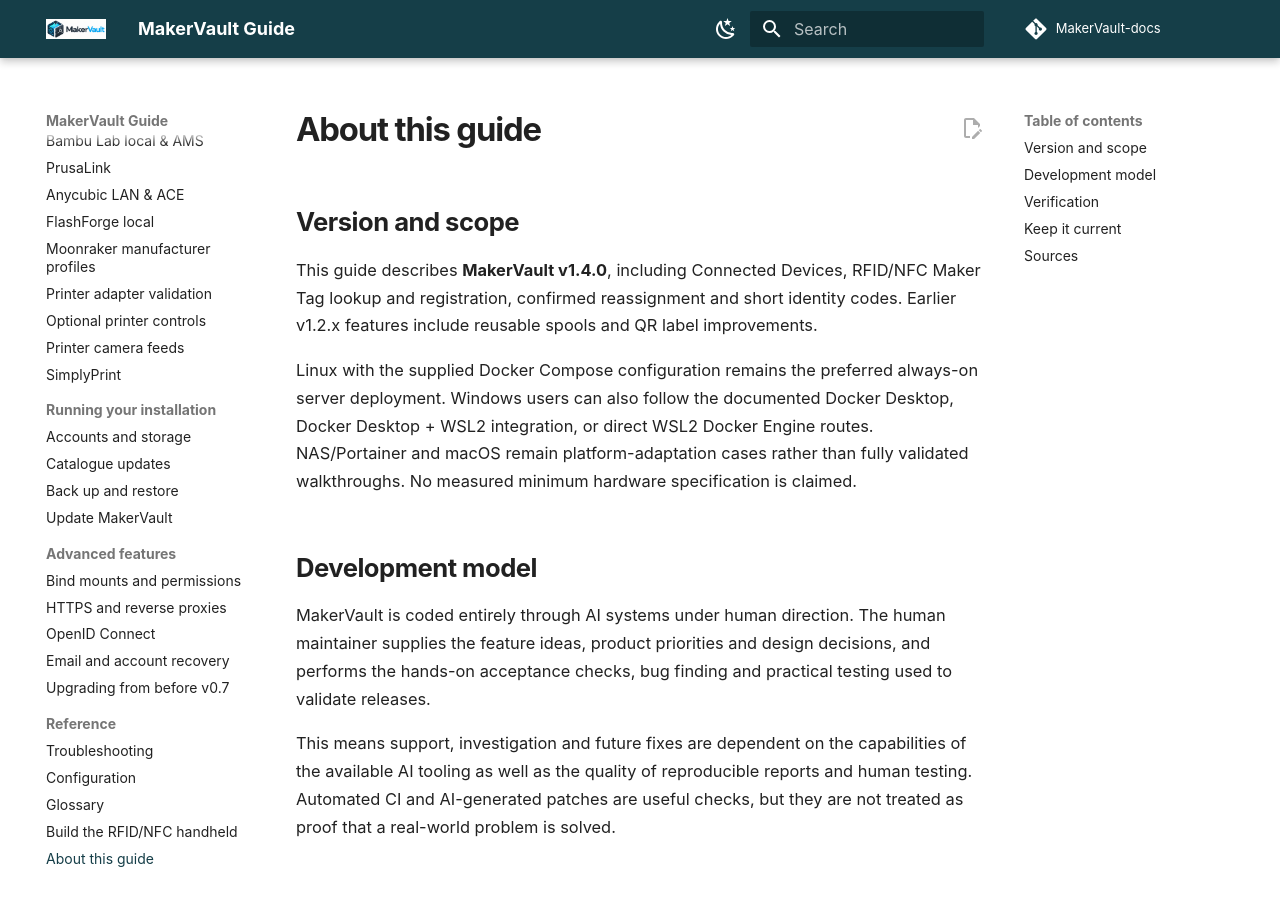
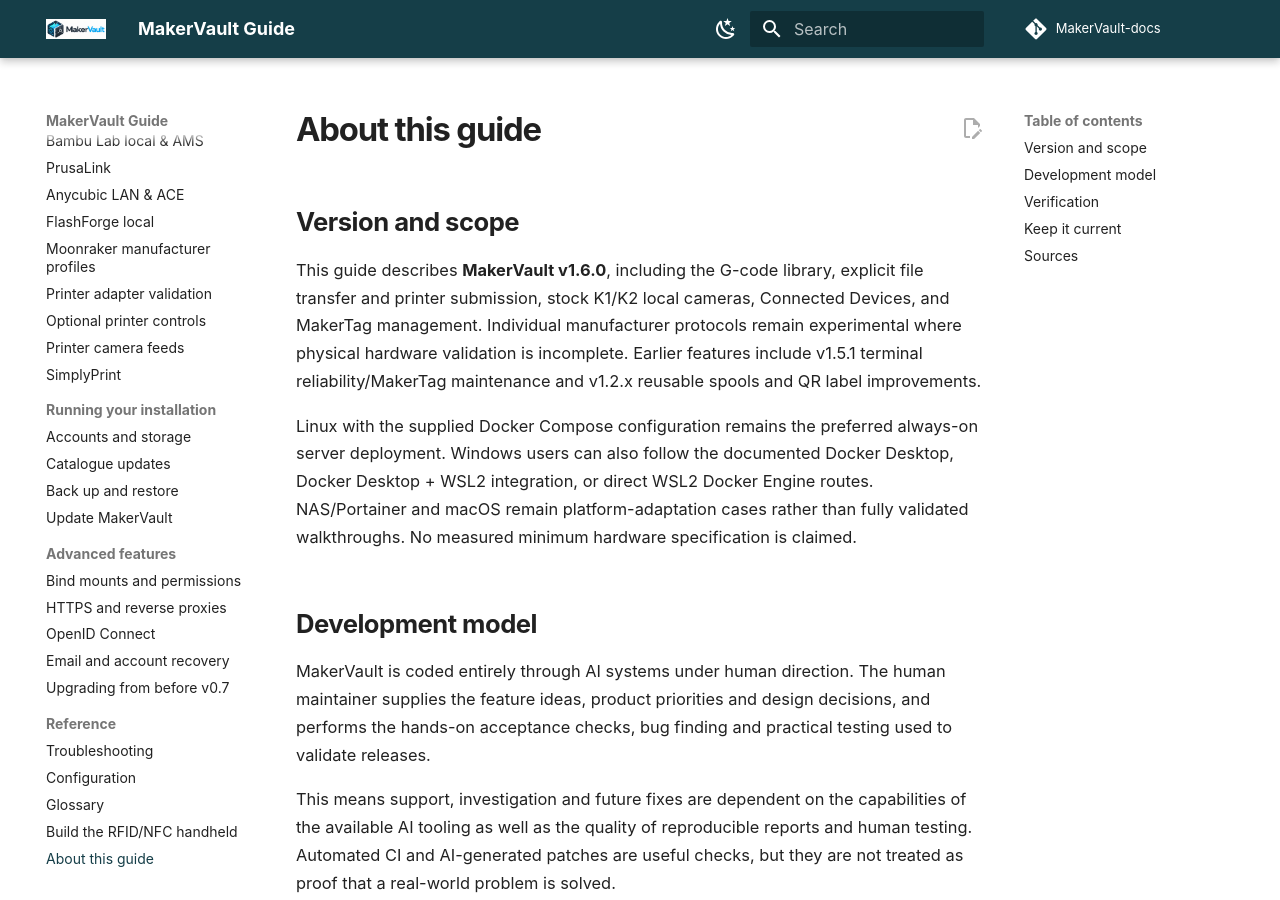
Before and after one commit to gavrd7/MakerVault-docs, an MkDocs documentation site: the page built from docs/guide/reference/about.md, in a window 1280 px wide and 900 px high. Built offline with MkDocs 1.6.1 and Material for MkDocs 9.7.7, drawn with Linux system fonts in a browser that asks for light colours; comment, search, counter and statistics services are not loaded.

Commit message:
docs(release): update docs/guide/reference/about.md for MakerVault v1.6.0

```diff
--- a/docs/guide/reference/about.md
+++ b/docs/guide/reference/about.md
@@ -2,7 +2,7 @@
 
 ## Version and scope
 
-This guide describes **MakerVault v1.4.0**, including Connected Devices, RFID/NFC Maker Tag lookup and registration, confirmed reassignment and short identity codes. Earlier v1.2.x features include reusable spools and QR label improvements.
+This guide describes **MakerVault v1.6.0**, including the G-code library, explicit file transfer and printer submission, stock K1/K2 local cameras, Connected Devices, and MakerTag management. Individual manufacturer protocols remain experimental where physical hardware validation is incomplete. Earlier features include v1.5.1 terminal reliability/MakerTag maintenance and v1.2.x reusable spools and QR label improvements.
 
 Linux with the supplied Docker Compose configuration remains the preferred always-on server deployment. Windows users can also follow the documented Docker Desktop, Docker Desktop + WSL2 integration, or direct WSL2 Docker Engine routes. NAS/Portainer and macOS remain platform-adaptation cases rather than fully validated walkthroughs. No measured minimum hardware specification is claimed.
 
```
